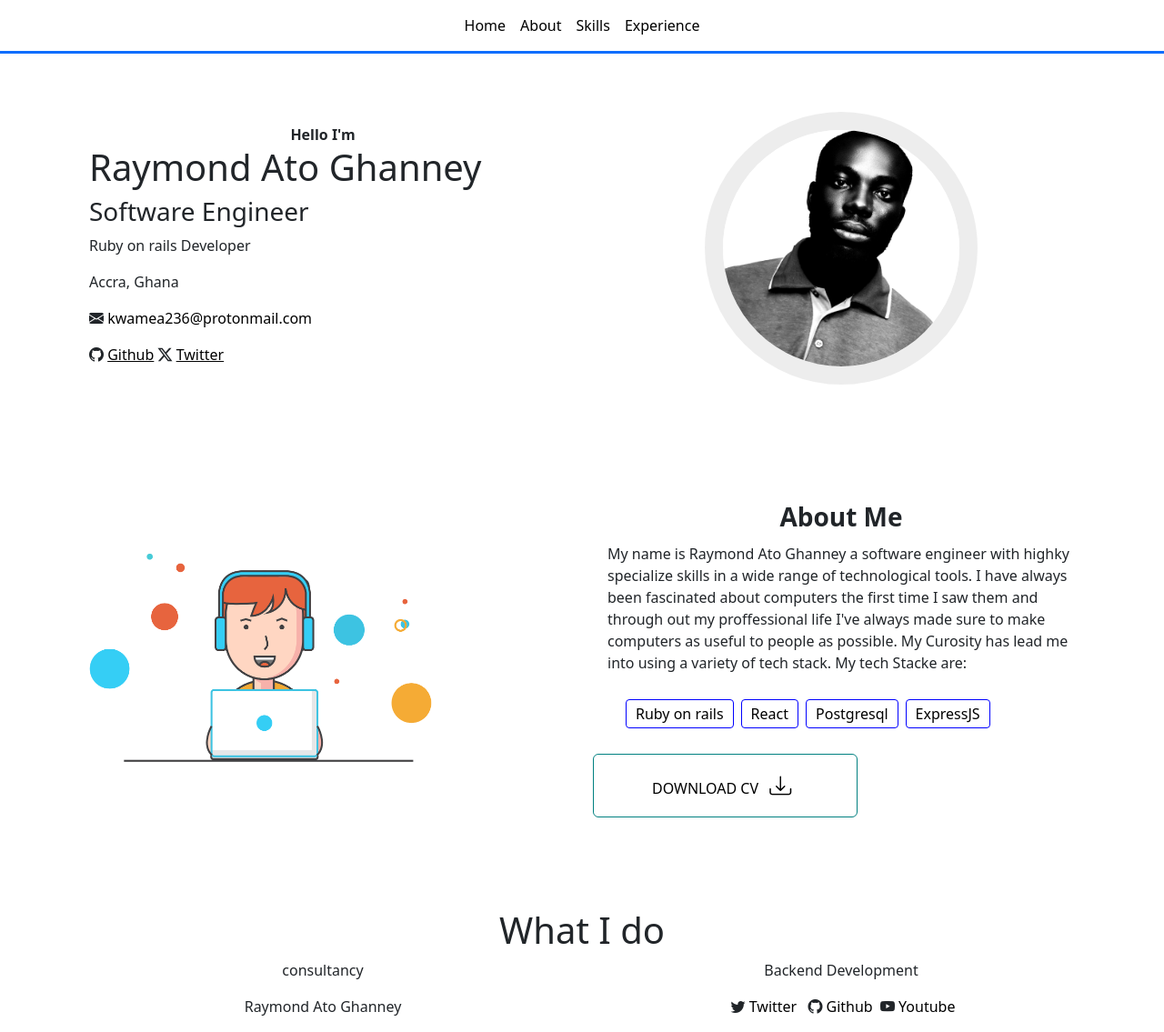
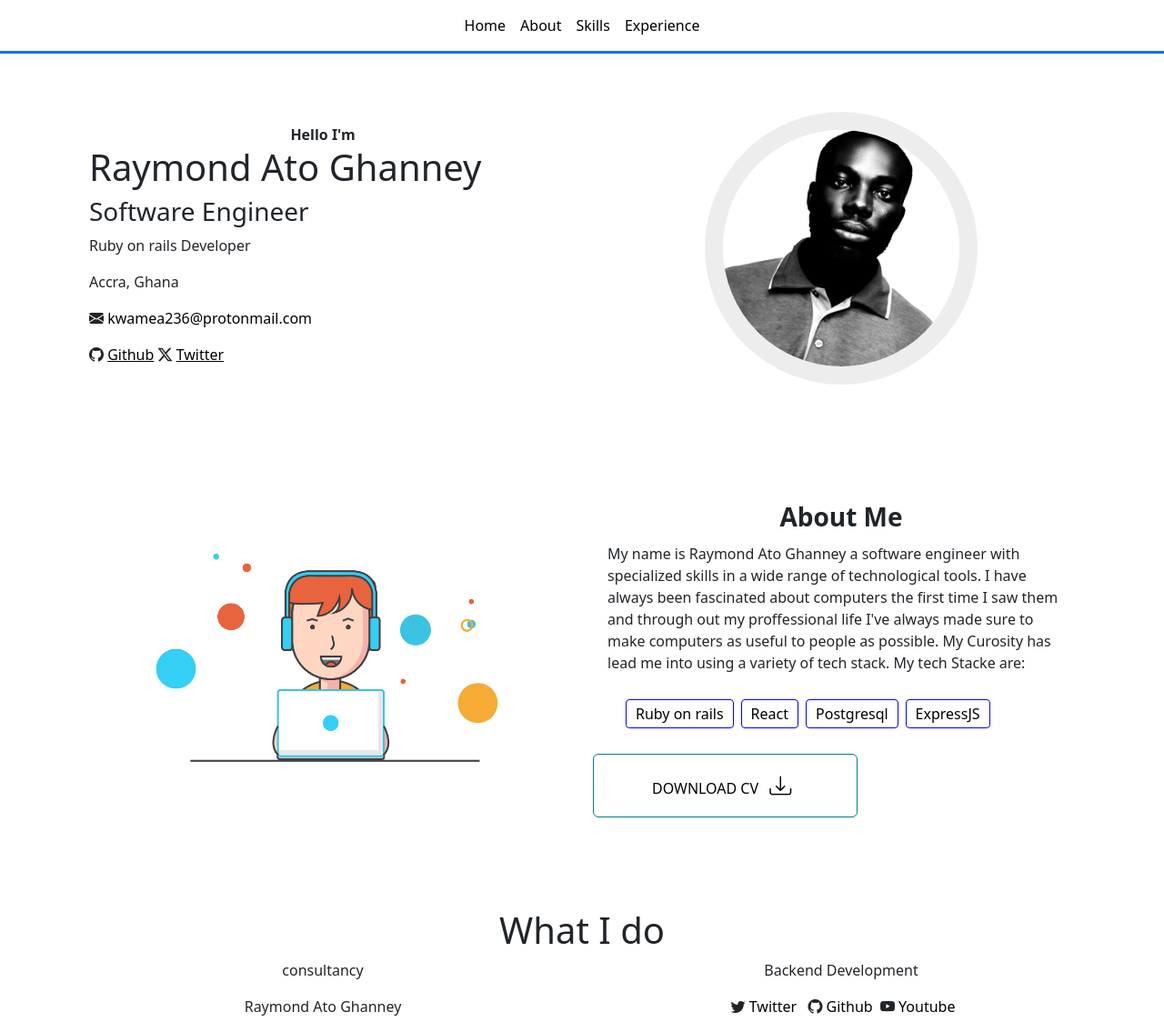
Before and after one commit to kwamea236/kwamea236.github.io, a Jekyll site: the page built from index.html, in a window 1280 px wide. Shown: the whole page at 91% size. Built offline with Jekyll 4.4.1, drawn with Linux system fonts in a browser that asks for light colours.

Commit message:
Fix about me typos fixed

```diff
--- a/_includes/about.html
+++ b/_includes/about.html
@@ -1,12 +1,12 @@
 <div class="container">
     <div class="row align-items-center">
-        <div class="col-md-6">
+        <div class="col-md-6 text-center">
             <img src="/assets/img/ab-img.png" alt="clipart of a person with a laptop" style="width: 400px;">
         </div>
         <div class="col-md-6">
             <h3 class="fw-bold text-center mt-3" style="line-height: 150%;">About Me</h3>
             <p class="px-3">My name is Raymond Ato Ghanney a software engineer with
-                highky specialize skills in a wide range of technological tools.
+                specialized skills in a wide range of technological tools.
                 I have always been fascinated about computers the first time I saw them
                 and through out my proffessional life I've always made sure to make
                 computers as useful to people as possible. My Curosity has lead me into
```
